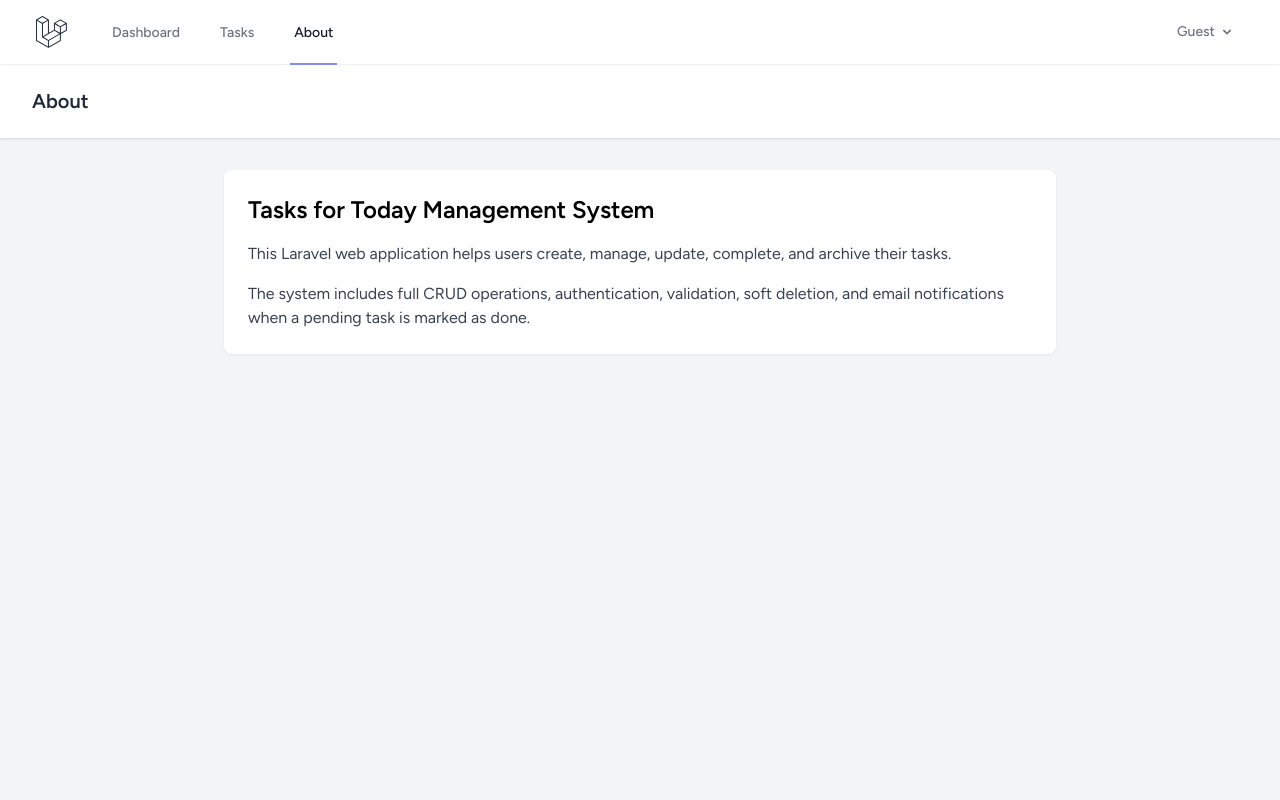
After one commit to Eminapascual-03/PASCUAL-TC37-TSA4-IT0049, a Laravel app: page /about in a window 1280 px wide. The commit adds this page. Run offline with Laravel 12, Linux system fonts and the light colour scheme; style sheets or scripts are compiled from the project's sources.

Commit message:
Add About page and navigation links

```diff
--- /dev/null
+++ b/resources/views/about.blade.php
@@ -0,0 +1,28 @@
+<x-app-layout>
+    <x-slot name="header">
+        <h2 class="font-semibold text-xl text-gray-800 leading-tight">
+            About
+        </h2>
+    </x-slot>
+
+    <div class="py-8">
+        <div class="max-w-4xl mx-auto sm:px-6 lg:px-8">
+            <div class="bg-white p-6 shadow-sm sm:rounded-lg">
+                <h1 class="mb-4 text-2xl font-bold">
+                    Tasks for Today Management System
+                </h1>
+
+                <p class="mb-4 text-gray-700">
+                    This Laravel web application helps users create, manage,
+                    update, complete, and archive their tasks.
+                </p>
+
+                <p class="text-gray-700">
+                    The system includes full CRUD operations, authentication,
+                    validation, soft deletion, and email notifications when a
+                    pending task is marked as done.
+                </p>
+            </div>
+        </div>
+    </div>
+</x-app-layout>
--- a/resources/views/layouts/navigation.blade.php
+++ b/resources/views/layouts/navigation.blade.php
@@ -14,6 +14,14 @@
                 <div class="hidden space-x-8 sm:-my-px sm:ms-10 sm:flex">
                     <x-nav-link :href="route('dashboard')" :active="request()->routeIs('dashboard')">
                         {{ __('Dashboard') }}
+                    </x-nav-link>
+
+                    <x-nav-link :href="route('tasks.index')" :active="request()->routeIs('tasks.*')">
+                        {{ __('Tasks') }}
+                    </x-nav-link>
+
+                    <x-nav-link :href="route('about')" :active="request()->routeIs('about')">
+                        {{ __('About') }}
                     </x-nav-link>
                 </div>
             </div>
@@ -34,11 +42,11 @@
                     </x-slot>
 
                     <x-slot name="content">
+                        @auth
                             <x-dropdown-link :href="route('profile.edit')">
                                 {{ __('Profile') }}
                             </x-dropdown-link>
 
-                        <!-- Authentication -->
                             <form method="POST" action="{{ route('logout') }}">
                                 @csrf
 
@@ -48,6 +56,15 @@
                                     {{ __('Log Out') }}
                                 </x-dropdown-link>
                             </form>
+                        @else
+                            <x-dropdown-link :href="route('login')">
+                                {{ __('Log In') }}
+                            </x-dropdown-link>
+
+                            <x-dropdown-link :href="route('register')">
+                                {{ __('Register') }}
+                            </x-dropdown-link>
+                        @endauth
                     </x-slot>
                 </x-dropdown>
             </div>
@@ -70,21 +87,34 @@
             <x-responsive-nav-link :href="route('dashboard')" :active="request()->routeIs('dashboard')">
                 {{ __('Dashboard') }}
             </x-responsive-nav-link>
+
+            <x-responsive-nav-link :href="route('tasks.index')" :active="request()->routeIs('tasks.*')">
+                {{ __('Tasks') }}
+            </x-responsive-nav-link>
+
+            <x-responsive-nav-link :href="route('about')" :active="request()->routeIs('about')">
+                {{ __('About') }}
+            </x-responsive-nav-link>
         </div>
 
         <!-- Responsive Settings Options -->
         <div class="pt-4 pb-1 border-t border-gray-200">
             <div class="px-4">
-                <div class="font-medium text-base text-gray-800">{{ Auth::user()?->name ?? 'Guest' }}</div>
-                <div class="font-medium text-sm text-gray-500">{{ Auth::user()?->email ?? '' }}</div>
+                <div class="font-medium text-base text-gray-800">
+                    {{ Auth::user()?->name ?? 'Guest' }}
+                </div>
+
+                <div class="font-medium text-sm text-gray-500">
+                    {{ Auth::user()?->email ?? '' }}
+                </div>
             </div>
 
             <div class="mt-3 space-y-1">
+                @auth
                     <x-responsive-nav-link :href="route('profile.edit')">
                         {{ __('Profile') }}
                     </x-responsive-nav-link>
 
-                <!-- Authentication -->
                     <form method="POST" action="{{ route('logout') }}">
                         @csrf
 
@@ -94,6 +124,15 @@
                             {{ __('Log Out') }}
                         </x-responsive-nav-link>
                     </form>
+                @else
+                    <x-responsive-nav-link :href="route('login')">
+                        {{ __('Log In') }}
+                    </x-responsive-nav-link>
+
+                    <x-responsive-nav-link :href="route('register')">
+                        {{ __('Register') }}
+                    </x-responsive-nav-link>
+                @endauth
             </div>
         </div>
     </div>
--- a/routes/web.php
+++ b/routes/web.php
@@ -7,6 +7,8 @@ use Illuminate\Support\Facades\Route;
 Route::get('/', function () {
     return view('welcome');
 });
+
+Route::view('/about', 'about')->name('about');
 
 Route::get('/dashboard', function () {
     return view('dashboard');
```
Lines whose indentation alone changed are shown as unchanged.
